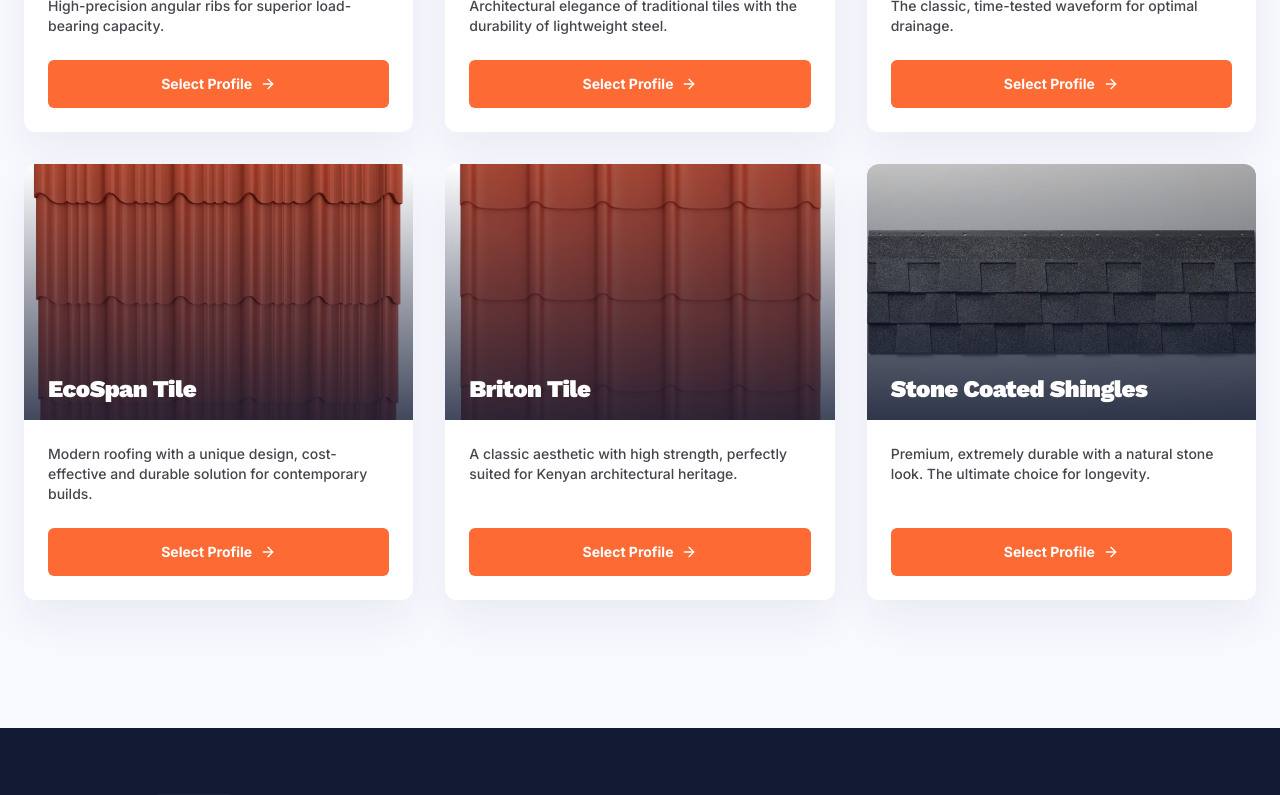
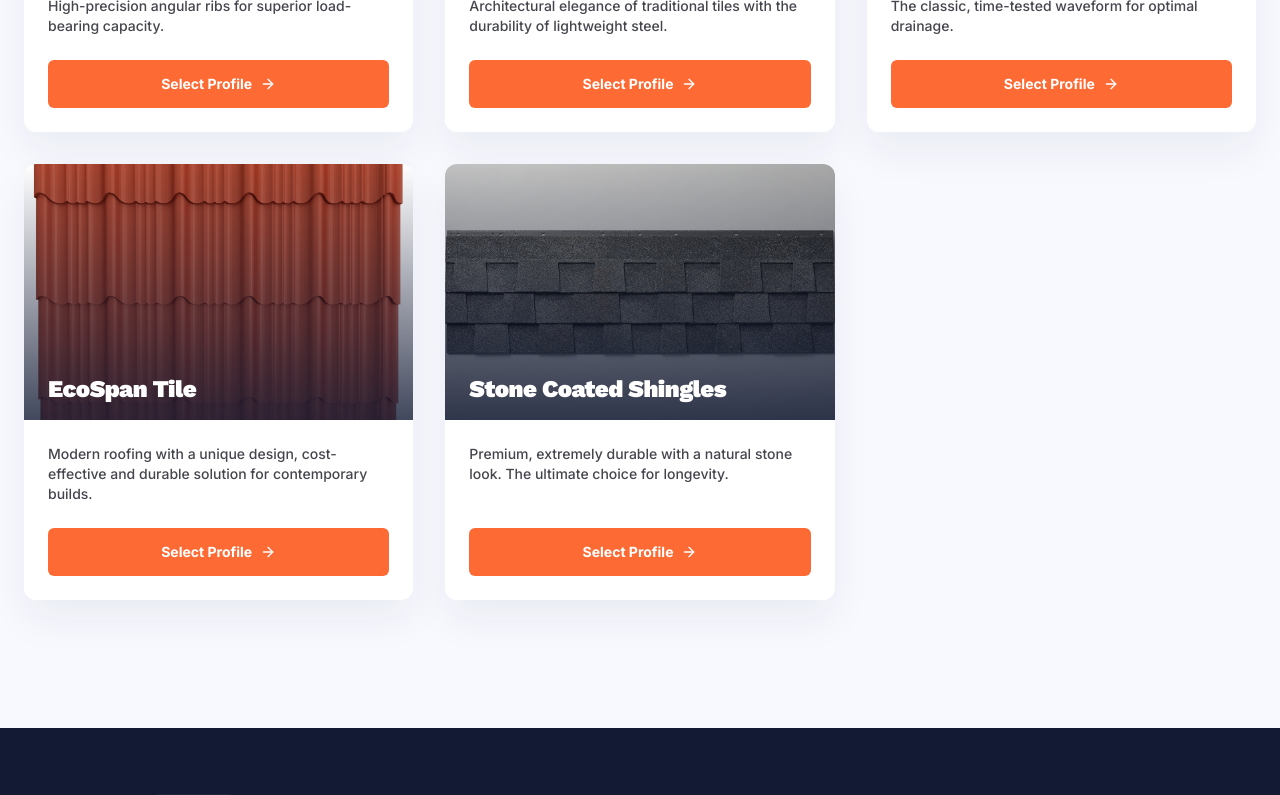
Before and after one commit to bnyawallow/roof-planner, a React (Vite) app: page / in a window 1280 px wide. Shown: the part 726-1521 px from the top of the page. Built offline with nearby package versions, Linux system fonts and the light colour scheme.

Commit message:
refactor: remove Briton Tile from product catalog
The Briton Tile profile has been discontinued from the roofing options to streamline the available product selection.

```diff
--- a/src/constants.ts
+++ b/src/constants.ts
@@ -2,7 +2,6 @@ import boxProfileImg from './assets/images/box_profile.png';
 import classicTileImg from './assets/images/classic_tile.png';
 import corrugatedSheetImg from './assets/images/corrugated_sheet.png';
 import ecospanTileImg from './assets/images/ecospan_mabati.png';
-import britonTileImg from './assets/images/briton_tile.png';
 
 export interface RoofingProfile {
   id: string;
@@ -48,13 +47,6 @@ export const ROOFING_PROFILES: RoofingProfile[] = [
     description: "Modern roofing with a unique design, cost-effective and durable solution for contemporary builds.",
     image: ecospanTileImg,
     category: "Pinnacle Builders"
-  },
-  {
-    id: "briton-tile",
-    title: "Briton Tile",
-    description: "A classic aesthetic with high strength, perfectly suited for Kenyan architectural heritage.",
-    image: britonTileImg,
-    category: "Pinnacle"
   },
   {
     id: "stone-coated-shingles",
```
Also changed, not shown: src/assets/images/briton_tile.png (deleted).
